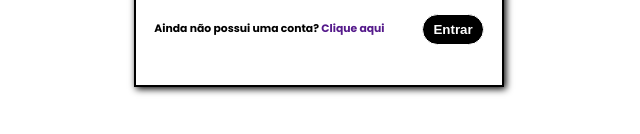
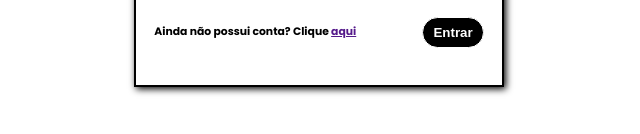
Before and after one commit to rodrigoalmeidagit/he4rtlabs-challenge-03, a plain HTML site: page projeto-03/html/sign_in.html in a window 1280 px wide. Shown: the part 428-562 px from the top of the page, 321-961 px from the left. Drawn offline with Linux system fonts and the light colour scheme.

Commit message:
updated sign_in html and css

```diff
--- a/projeto-03/css/sign_in.css
+++ b/projeto-03/css/sign_in.css
@@ -37,7 +37,7 @@ body {
 
 .header {
     display: flex;
-    width: 85%;
+    width: 90%;
     justify-content: space-between;
     margin-top: 10px;
 }
@@ -92,7 +92,7 @@ body {
 }
 
 .span a {
-    text-decoration: none;
+    text-decoration: underline;
     cursor: pointer;
 }
 
--- a/projeto-03/html/sign_in.html
+++ b/projeto-03/html/sign_in.html
@@ -19,8 +19,8 @@
             <input type="text" class="input" placeholder="Digite a sua senha">
         </form>
         <section class="footer">
-          <span class="span">Ainda não possui uma conta?
-            <a href="">Clique aqui</a>
+          <span class="span">Ainda não possui conta?
+            Clique <a href="">aqui</a>
           </span>
           <button class="button">Entrar</button>
         </section>
```
